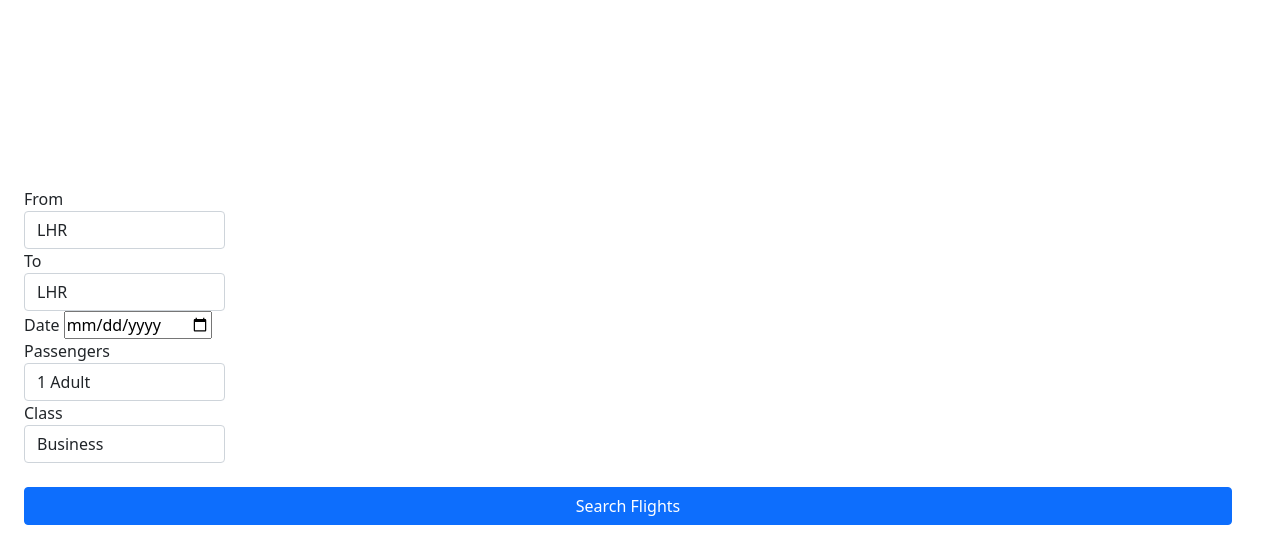
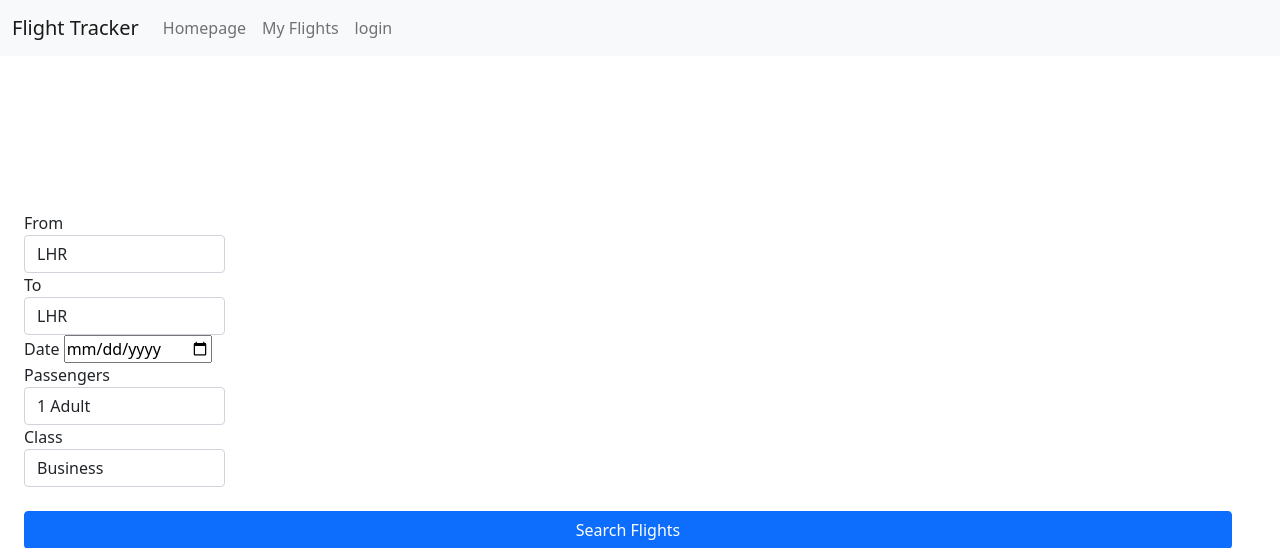
Before and after one commit to Abduler21/Flight-Tracker, a Node server app: page /homepage in a window 1280 px wide. Shown: the top 548 px of the page. Run offline with Node 20, Linux system fonts and the light colour scheme; some libraries are stand-ins or nearby versions.

Commit message:
adding images

```diff
--- a/public/css/style.css
+++ b/public/css/style.css
@@ -19,25 +19,25 @@
     display: flex;
     flex-direction: column;
 }
-.navbar {
-  background-color: rgba(2, 2, 2, 0) !important;
+/* .navbar {
+  background-color: ;
 }
 .navbar .navbar-brand {
   font-size: 25px;
-  color: white;
+  color: black;
   transition: all 0.3s ease !important;
 }
 .navbar-brand:hover {
   color: rgb(207, 207, 207) !important;
 }
 .nav-link {
-  color: white !important;
+  color: black !important;
   font-size: 20px;
   transition: all 0.3s ease !important;
 }
 .nav-link:hover {
-  color: rgb(207, 207, 207) !important;
-}
+  color: rgba(2, 2, 2, 0) !important;
+} */
 
 #flight-search {
   width: 100%;
--- a/views/homepage.handlebars
+++ b/views/homepage.handlebars
@@ -6,6 +6,10 @@
         <span class="navbar-toggler-icon"></span>
       </button>
       <div class="collapse navbar-collapse" id="navbarTogglerDemo01">
+        <nav class="navbar navbar-light" style="background-color: #e3f2fd;">
+          <!-- Navbar content -->
+        </nav>
+
         <a class="navbar-brand" href="/homepage">Flight Tracker</a>
         <ul class="navbar-nav me-auto mb-2 mb-lg-0">
           {{#if loggedIn}}
@@ -30,6 +34,7 @@
           </li>
           {{/if}}
         </ul>
+        </nav>
       </div>
     </div>
   </nav>
```
Also changed, not shown: public/images/airplane-departure-flat-design-long-shadow-glyph-vector-28807699.webp (added), public/images/airplane-icon-in-green-circle-open-sky-logo-vector-32046688.webp (added), public/images/airplane-logo-on-color-flight-route-from-point-vector-23864610.webp (added).
